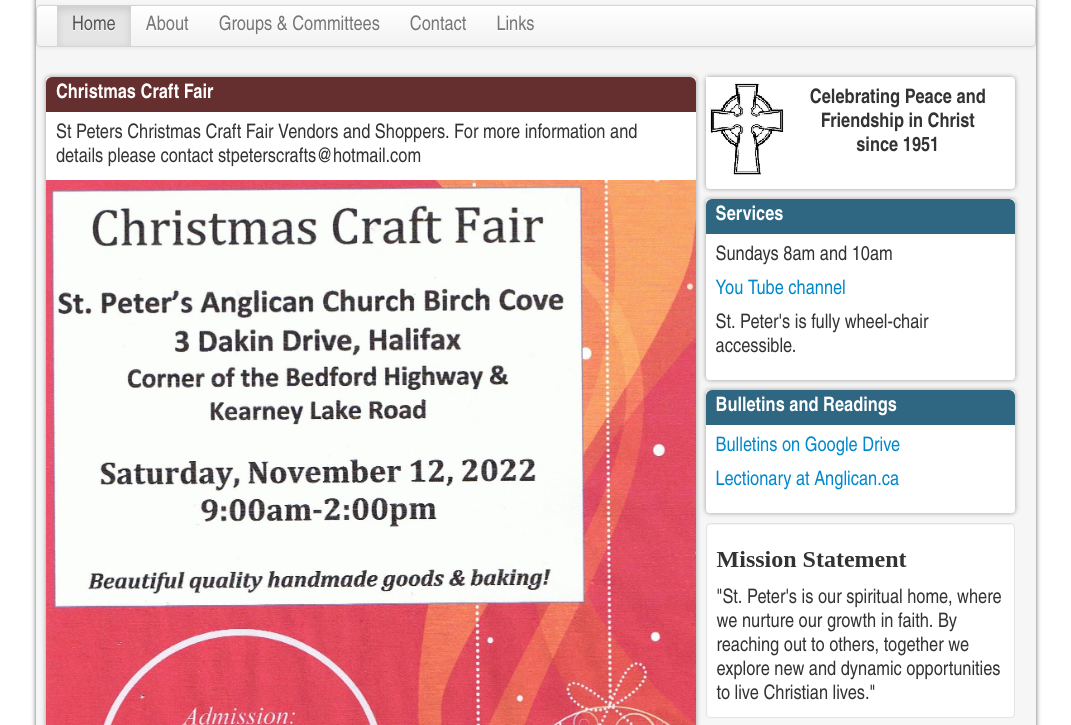
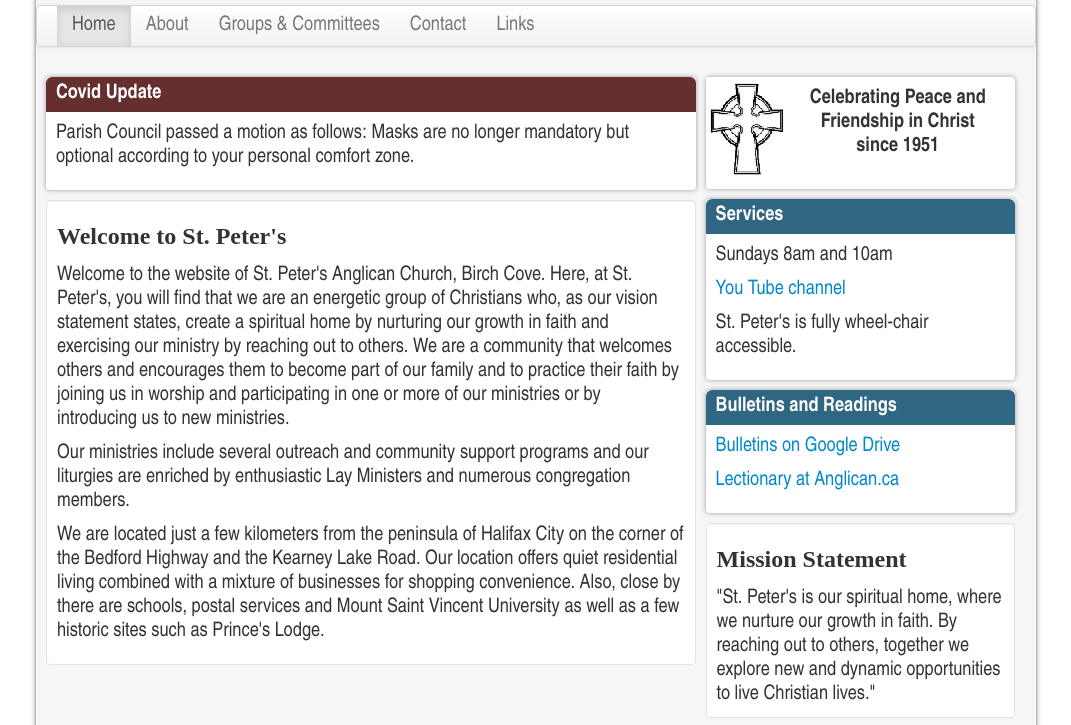
Before and after one commit to jmbegley1968/jmbegley1968.github.io, a plain HTML site: page index.html in a window 1280 px wide. Shown: the part 341-1066 px from the top of the page, without its empty margins (104-1175 px from the left). Drawn offline with Linux system fonts and the light colour scheme.

Commit message:
Removal of Christmas craft fair

```diff
--- a/index.html
+++ b/index.html
@@ -63,13 +63,6 @@
 						<h2></h2>
 						<div></div>
                         <img src="" style=""/>
-                    </div>
-
-                    <div class="well brick brick3">
-						<h2>Christmas Craft Fair</h2>
-						<div>St Peters Christmas Craft Fair Vendors and Shoppers.
-                            For more information and details please contact stpeterscrafts@hotmail.com</div>
-                        <img src="xmas-craft.jpg" style=""/>
                     </div>
 
                     <div class="well brick brick3">
```
